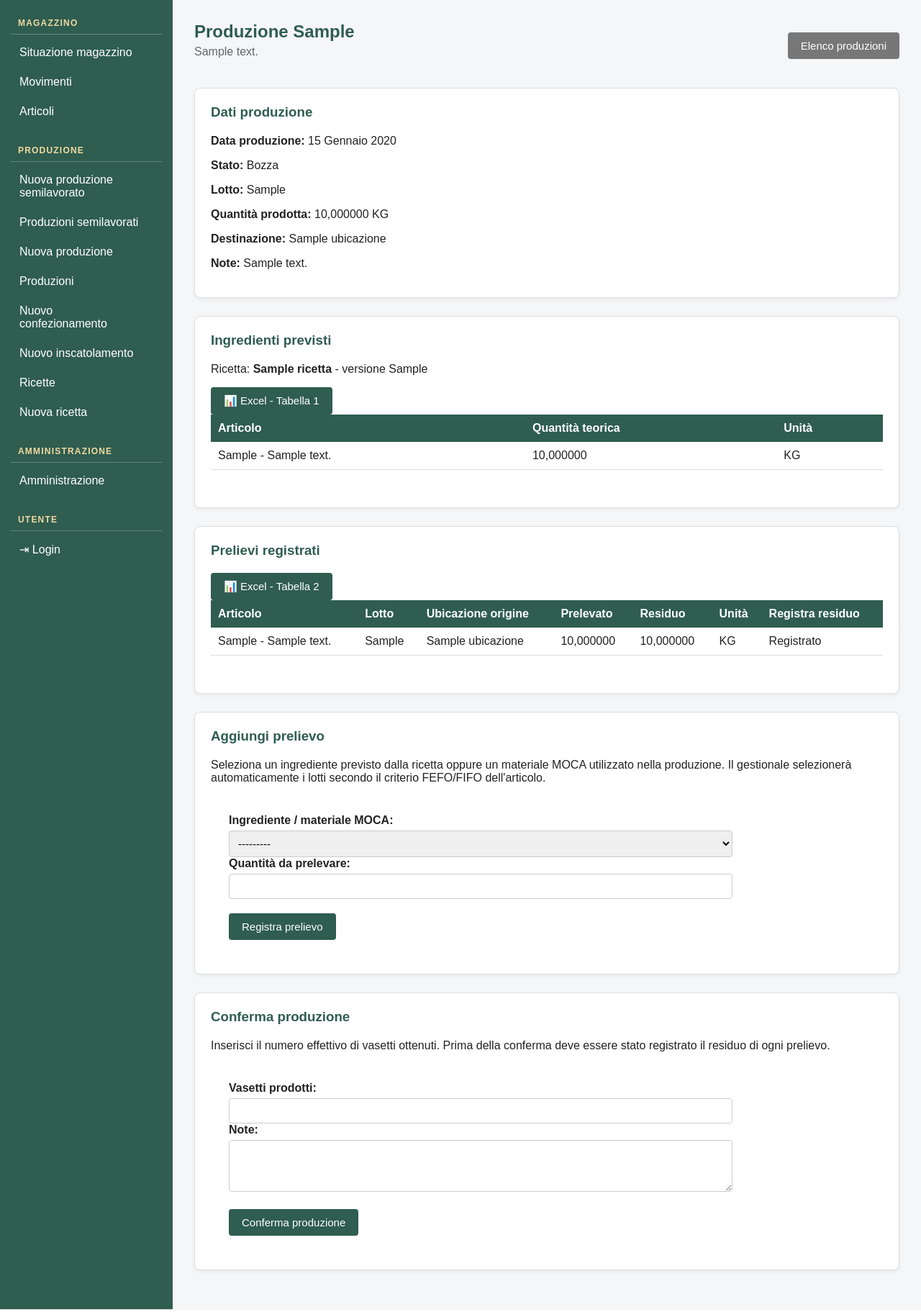
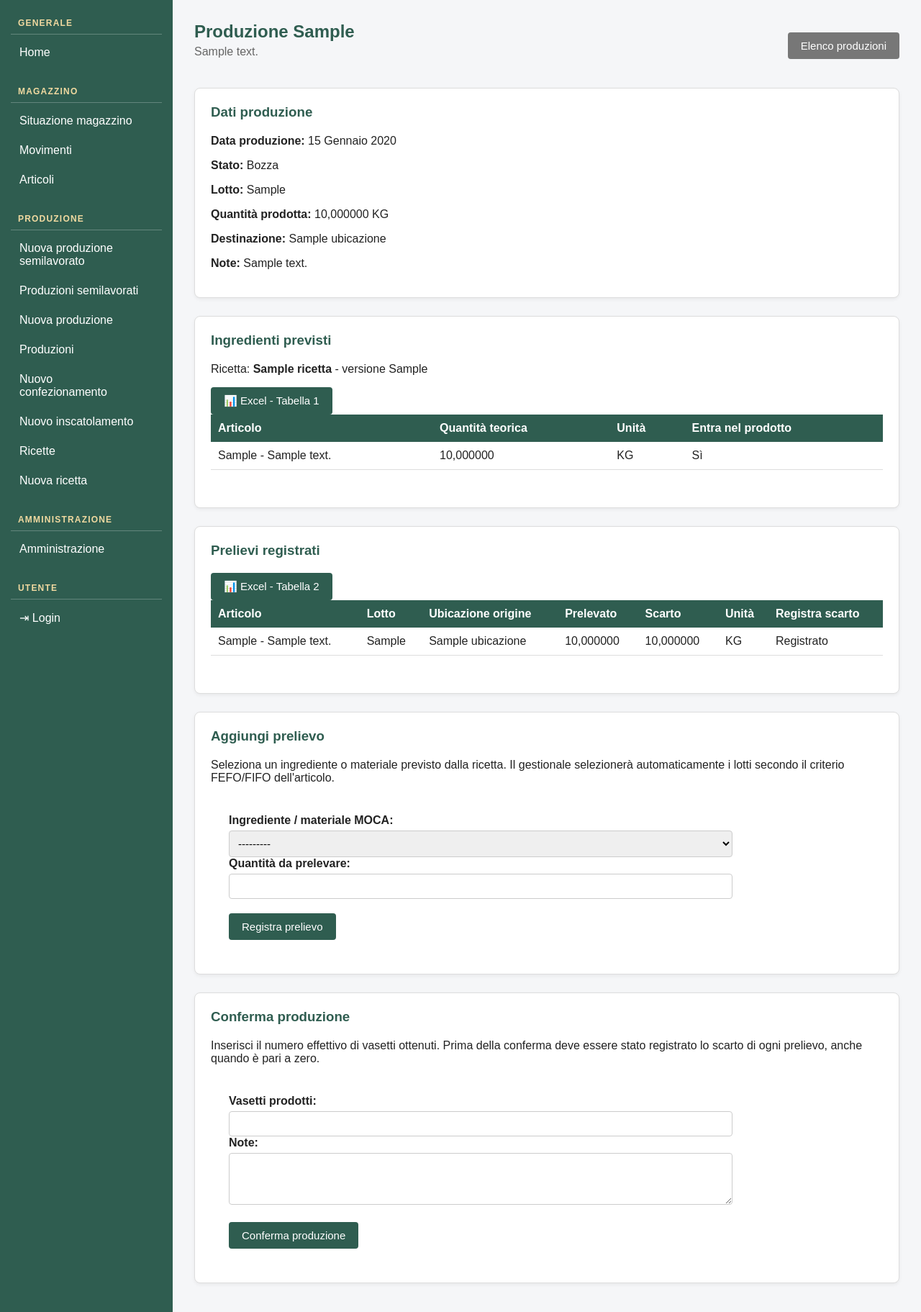
Before and after one commit to luigipellegrini4-netizen/Gestionale, a Django app: page /magazzino/produzione/1/ in a window 1280 px wide. Shown: the part 72-1895 px from the top of the page at 72% size. Run offline with Django 5.2, Linux system fonts and the light colour scheme; tables that the repository leaves empty hold one stand-in row (values such as "Sample post"); some libraries are stand-ins or nearby versions.

Commit message:
Aggiorna gestione scarti e ricette

```diff
--- a/magazzino/forms.py
+++ b/magazzino/forms.py
@@ -237,12 +237,14 @@
         fields = [
             "articolo",
             "quantita",
+            "ingrediente_prodotto",
             "note",
         ]
 
         labels = {
-            "articolo": "Ingrediente",
+            "articolo": "Ingrediente / materiale",
             "quantita": "Quantità",
+            "ingrediente_prodotto": "Entra nel prodotto",
             "note": "Note",
         }
 
@@ -266,12 +268,8 @@
         self.fields["articolo"].queryset = (
             Articolo.objects.filter(
                 attivo=True,
-                categoria__in=[
-                    Articolo.Categoria.MATERIA_PRIMA,
-                    Articolo.Categoria.MOCA,
-                    Articolo.Categoria.SEMILAVORATO,
-                ],
             ).order_by(
+                "categoria",
                 "codice",
             )
         )
@@ -367,18 +365,24 @@
         )
 
 
-class ResiduoProduzioneForm(forms.Form):
+class ScartoProduzioneForm(forms.Form):
 
-    quantita_residua = forms.DecimalField(
+    quantita_scarto = forms.DecimalField(
         max_digits=12,
-        decimal_places=3,
-        min_value=0,
-        label="Residuo",
+        decimal_places=6,
+        min_value=Decimal("0"),
+        label="Scarto",
+        widget=forms.NumberInput(
+            attrs={
+                "step": "0.000001",
+                "min": "0",
+            },
+        ),
     )
 
     note = forms.CharField(
         required=False,
-        label="Note",
+        label="Note scarto",
         widget=forms.Textarea(
             attrs={
                 "rows": 2,
@@ -386,11 +390,16 @@
         ),
     )
 
-    def __init__(self, *args, prelievo=None, **kwargs):
+    def __init__(
+        self,
+        *args,
+        prelievo=None,
+        **kwargs,
+    ):
         super().__init__(*args, **kwargs)
 
         if prelievo is not None:
-            self.fields["quantita_residua"].max_value = (
+            self.fields["quantita_scarto"].max_value = (
                 prelievo.quantita_prelevata
             )
 
@@ -675,6 +684,44 @@
         )
 
 
+class ScartoProduzioneSemilavoratoForm(forms.Form):
+
+    quantita_scarto = forms.DecimalField(
+        max_digits=12,
+        decimal_places=6,
+        min_value=Decimal("0"),
+        label="Scarto",
+        widget=forms.NumberInput(
+            attrs={
+                "step": "0.000001",
+                "min": "0",
+            },
+        ),
+    )
+
+    note = forms.CharField(
+        required=False,
+        label="Note scarto",
+        widget=forms.Textarea(
+            attrs={
+                "rows": 2,
+            },
+        ),
+    )
+
+    def __init__(
+        self,
+        *args,
+        prelievo=None,
+        **kwargs,
+    ):
+        super().__init__(*args, **kwargs)
+
+        if prelievo is not None:
+            self.fields["quantita_scarto"].max_value = (
+                prelievo.quantita_prelevata
+            )
+
 class ConfermaProduzioneSemilavoratoForm(forms.Form):
 
     quantita_prodotta = forms.DecimalField(
--- a/magazzino/templates/magazzino/base.html
+++ b/magazzino/templates/magazzino/base.html
@@ -37,6 +37,17 @@
     <div class="layout">
 
         <nav class="sidebar">
+
+            <div class="menu-section">
+                <div class="menu-title">
+                    GENERALE
+                </div>
+
+                <a href="{% url 'home' %}">
+                    Home
+                </a>
+
+            </div>
 
             <div class="menu-section">
                 <div class="menu-title">
--- a/magazzino/templates/magazzino/gestione_produzione.html
+++ b/magazzino/templates/magazzino/gestione_produzione.html
@@ -114,6 +114,7 @@
                     <th>Articolo</th>
                     <th>Quantità teorica</th>
                     <th>Unità</th>
+                    <th>Entra nel prodotto</th>
                 </tr>
 
             </thead>
@@ -136,6 +137,14 @@
 
                         <td>
                             {{ riga.articolo.unita_misura }}
+                        </td>
+
+                        <td>
+                            {% if riga.ingrediente_prodotto %}
+                                Sì
+                            {% else %}
+                                No
+                            {% endif %}
                         </td>
 
                     </tr>
@@ -168,11 +177,11 @@
                     <th>Lotto</th>
                     <th>Ubicazione origine</th>
                     <th>Prelevato</th>
-                    <th>Residuo</th>
+                    <th>Scarto</th>
                     <th>Unità</th>
 
                     {% if produzione.stato == "BOZZA" %}
-                        <th>Registra residuo</th>
+                        <th>Registra scarto</th>
                     {% endif %}
                 </tr>
 
@@ -204,8 +213,8 @@
 
                         <td>
 
-                            {% if prelievo.quantita_residua != None %}
-                                {{ prelievo.quantita_residua }}
+                            {% if prelievo.quantita_scarto != None %}
+                                {{ prelievo.quantita_scarto }}
                             {% else %}
                                 Da registrare
                             {% endif %}
@@ -221,7 +230,7 @@
 
                             <td>
 
-                                {% if prelievo.quantita_residua == None %}
+                                {% if prelievo.quantita_scarto == None %}
 
                                     <form method="post">
 
@@ -230,7 +239,7 @@
                                         <input
                                             type="hidden"
                                             name="azione"
-                                            value="registra_residuo"
+                                            value="registra_scarto"
                                         >
 
                                         <input
@@ -241,10 +250,11 @@
 
                                         <input
                                             type="number"
-                                            name="quantita_residua"
+                                            name="quantita_scarto"
                                             min="0"
                                             max="{{ prelievo.quantita_prelevata }}"
                                             step="0.001"
+                                            value="0"
                                             required
                                         >
 
@@ -293,8 +303,7 @@
     <h3>Aggiungi prelievo</h3>
 
     <p>
-        Seleziona un ingrediente previsto dalla ricetta
-        oppure un materiale MOCA utilizzato nella produzione.
+        Seleziona un ingrediente o materiale previsto dalla ricetta.
         Il gestionale selezionerà automaticamente i lotti
         secondo il criterio FEFO/FIFO dell'articolo.
     </p>
@@ -371,7 +380,7 @@
     <p>
         Inserisci il numero effettivo di vasetti ottenuti.
         Prima della conferma deve essere stato registrato
-        il residuo di ogni prelievo.
+        lo scarto di ogni prelievo, anche quando è pari a zero.
     </p>
 
 
--- a/magazzino/urls.py
+++ b/magazzino/urls.py
@@ -4,6 +4,12 @@
 
 
 urlpatterns = [
+    path(
+        "",
+        views.home,
+        name="home",
+    ),
+
     path(
         "carichi/nuovo/",
         views.nuovo_carico,
--- a/magazzino/views.py
+++ b/magazzino/views.py
@@ -11,7 +11,7 @@
     RigaRicettaForm,
     ProduzioneForm,
     IngredienteProduzioneForm,
-    ResiduoProduzioneForm,
+    ScartoProduzioneForm,
     ConfermaProduzioneForm,
     ConfezionamentoForm,
     InscatolamentoForm,
@@ -27,12 +27,12 @@
     registra_consumo,
     avvia_produzione,
     registra_prelievi_produzione,
-    registra_residuo_prelievo_produzione,
+    registra_scarto_prelievo_produzione,
     conferma_produzione,
     registra_confezionamento,
     registra_inscatolamento,
     registra_prelievi_semilavorato,
-    registra_residuo_prelievo_semilavorato,
+    registra_scarto_prelievo_semilavorato,
     conferma_produzione_semilavorato,
 )
 
@@ -130,6 +130,23 @@
 
 
 def situazione_magazzino(request):
+    articoli = list(
+        Articolo.objects.all().order_by(
+            "descrizione",
+        )
+    )
+
+    for articolo in articoli:
+        articolo.giacenza_totale = sum(
+            (
+                g.quantita
+                for g in Giacenza.objects.filter(
+                    lotto__articolo=articolo,
+                )
+            ),
+            Decimal("0"),
+        )
+
     giacenze = list(
         Giacenza.objects.select_related(
             "lotto__articolo",
@@ -194,10 +211,10 @@
         request,
         "magazzino/situazione_magazzino.html",
         {
+            "articoli": articoli,
             "giacenze": giacenze,
         },
     )
-
 
 def consumo(request):
     if request.method == "POST":
@@ -1048,30 +1065,31 @@
     ingrediente_form = IngredienteProduzioneForm(
         produzione=produzione,
     )
+
     conferma_form = ConfermaProduzioneForm()
 
     if (
         request.method == "POST"
-        and request.POST.get("azione") == "registra_residuo"
+        and request.POST.get("azione") == "registra_scarto"
     ):
         prelievo = get_object_or_404(
             produzione.prelievi,
             pk=request.POST.get("prelievo_id"),
         )
 
-        residuo_form = ResiduoProduzioneForm(
+        scarto_form = ScartoProduzioneForm(
             request.POST,
             prelievo=prelievo,
         )
 
-        if residuo_form.is_valid():
+        if scarto_form.is_valid():
             try:
-                registra_residuo_prelievo_produzione(
+                registra_scarto_prelievo_produzione(
                     prelievo=prelievo,
-                    quantita_residua=residuo_form.cleaned_data[
-                        "quantita_residua"
-                    ],
-                    note=residuo_form.cleaned_data[
+                    quantita_scarto=scarto_form.cleaned_data[
+                        "quantita_scarto"
+                    ],
+                    note=scarto_form.cleaned_data[
                         "note"
                     ],
                 )
@@ -1085,20 +1103,20 @@
             else:
                 messages.success(
                     request,
-                    "Residuo registrato correttamente.",
+                    "Scarto registrato correttamente.",
                 )
 
         else:
             messaggi = []
 
-            for errori_campo in residuo_form.errors.values():
+            for errori_campo in scarto_form.errors.values():
                 for errore in errori_campo:
                     messaggi.append(str(errore))
 
             messages.error(
                 request,
                 " ".join(messaggi)
-                or "Residuo non valido.",
+                or "Scarto non valido.",
             )
 
         return redirect(
@@ -1170,15 +1188,15 @@
             )
 
         elif conferma_form.is_valid():
-            residui_mancanti = produzione.prelievi.filter(
-                quantita_residua__isnull=True,
+            scarti_mancanti = produzione.prelievi.filter(
+                quantita_scarto__isnull=True,
             ).exists()
 
-            if residui_mancanti:
+            if scarti_mancanti:
                 conferma_form.add_error(
                     None,
                     "Prima di confermare la produzione devi registrare "
-                    "il residuo di tutti i prelievi.",
+                    "lo scarto di tutti i prelievi.",
                 )
 
             elif not produzione.prelievi.exists():
@@ -1461,7 +1479,7 @@
 
     if (
         request.method == "POST"
-        and request.POST.get("azione") == "registra_residuo"
+        and request.POST.get("azione") == "registra_scarto"
     ):
         prelievo = get_object_or_404(
             produzione.prelievi,
@@ -1469,18 +1487,18 @@
         )
 
         try:
-            quantita_residua = Decimal(
+            quantita_scarto = Decimal(
                 request.POST.get(
-                    "quantita_residua",
+                    "quantita_scarto",
                     "0",
                 )
             )
 
-            registra_residuo_prelievo_semilavorato(
+            registra_scarto_prelievo_semilavorato(
                 prelievo=prelievo,
-                quantita_residua=quantita_residua,
+                quantita_scarto=quantita_scarto,
                 note=(
-                    f"Residuo produzione semilavorato "
+                    f"Scarto produzione semilavorato "
                     f"{produzione.pk}"
                 ),
             )
@@ -1494,7 +1512,7 @@
         else:
             messages.success(
                 request,
-                "Residuo registrato correttamente.",
+                "Scarto registrato correttamente.",
             )
 
         return redirect(
@@ -1517,15 +1535,15 @@
             )
 
         elif conferma_form.is_valid():
-            residui_mancanti = produzione.prelievi.filter(
-                quantita_residua__isnull=True,
+            scarti_mancanti = produzione.prelievi.filter(
+                quantita_scarto__isnull=True,
             ).exists()
 
-            if residui_mancanti:
+            if scarti_mancanti:
                 messages.error(
                     request,
                     "Prima di confermare la produzione devi registrare "
-                    "il residuo di tutti i prelievi.",
+                    "lo scarto di tutti i prelievi.",
                 )
 
                 return redirect(
```
Also changed, not shown: magazzino/models.py (+6 -2 lines), magazzino/services.py (+90 -116 lines), magazzino/templates/magazzino/aggiungi_riga_ricetta.html (+9 -0 lines), magazzino/templates/magazzino/dettaglio_ricetta.html (+11 -2 lines), magazzino/templates/magazzino/gestione_produzione_semilavorato.html (+14 -6 lines), magazzino/templates/magazzino/modifica_riga_ricetta.html (+9 -0 lines), magazzino/templates/magazzino/situazione_magazzino.html (+72 -1 lines), magazzino/migrations/0023_remove_prelievoproduzionesemilavorato_quantita_residua_and_more.py (added), magazzino/migrations/0024_rigaricetta_ingrediente_prodotto.py (added), magazzino/migrations/0025_remove_prelievoproduzione_quantita_residua_and_more.py (added).
